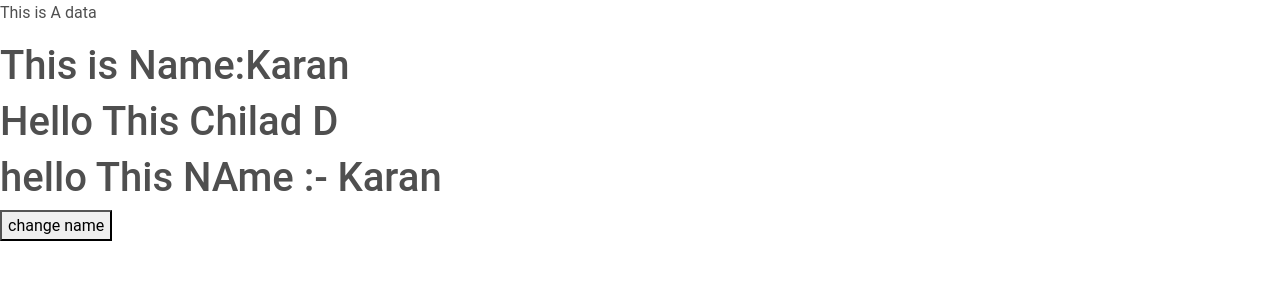
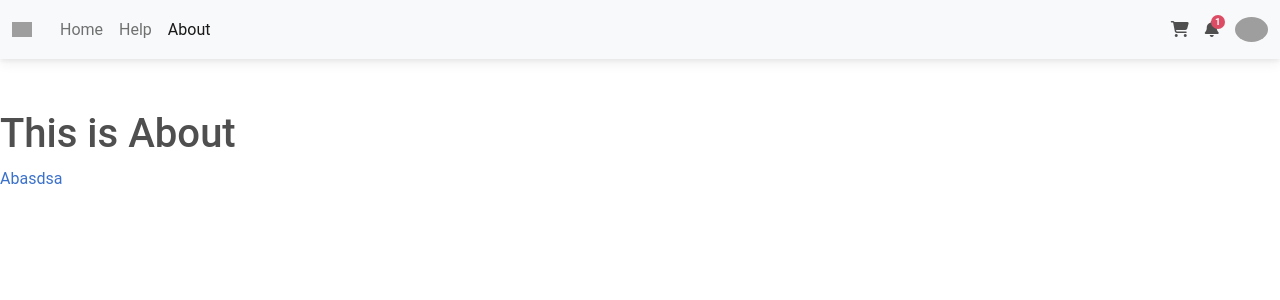
Before and after one commit to Lodhiakash12/Front_end, a React (Create React App) app in the folder PRACTICE/React/demo/: page /About in a window 1280 px wide. Shown: the top 300 px of the page. Built offline with nearby package versions, Linux system fonts and the light colour scheme; grey boxes are pictures that could not be loaded.

Commit message:
file name

```diff
--- a/PRACTICE/React/demo/package.json
+++ b/PRACTICE/React/demo/package.json
@@ -21,6 +21,7 @@
     "react": "^18.2.0",
     "react-bootstrap": "^2.10.10",
     "react-dom": "^18.2.0",
+    "react-router-dom": "^7.6.1",
     "react-scripts": "^5.0.1",
     "styled-components": "^6.1.18",
     "web-vitals": "^2.1.4"
--- a/PRACTICE/React/demo/src/App.js
+++ b/PRACTICE/React/demo/src/App.js
@@ -16,10 +16,15 @@ import Usecard from "./Useeffect/Usecard";
 import Usecart from "./Useeffect/Usecart";
 import Muinav from "./Bootstrap/Muinav";
 import Mainstate from "./Usecontext/Mainstate";
+import Home from "./Layout/Pages/Home";
+import Help from "./Layout/Pages/Help";
+import About from "./Layout/Pages/About";
+import { BrowserRouter, Route, Routes } from "react-router-dom";
 
 
 function App() {
   return (
+    <BrowserRouter>
       <div>
         {/* <h1>hello this App data</h1> */}
         {/* <h1>hello this h1</h1> */}
@@ -39,12 +44,26 @@ function App() {
         {/* <Usecart /> */}
         {/* <Muinav /> */}
 
-      <Mainstate />
+        {/* <Mainstate /> */}
 
 
 
 
-    </div>
+        <Routes>
+
+          <Route path="/" element={<Home />} />
+          <Route path="/Help" element={<Help />} />
+          <Route path="/About" element={<About />} />
+
+
+
+        </Routes>
+
+
+
+
+
+      </div></BrowserRouter>
   )
 }
 
--- /dev/null
+++ b/PRACTICE/React/demo/src/Layout/Common/Header.jsx
@@ -0,0 +1,94 @@
+import React from 'react'
+import { NavLink } from 'react-router-dom'
+
+function Header() {
+    return (
+        <div >
+            <div>
+
+                <nav className="navbar navbar-expand-lg bg-body-tertiary">
+                    {/* Container wrapper */}
+                    <div className="container-fluid">
+                        {/* Toggle button */}
+                        <button data-mdb-collapse-init className="navbar-toggler" type="button" data-mdb-target="#navbarSupportedContent" aria-controls="navbarSupportedContent" aria-expanded="false" aria-label="Toggle navigation">
+                            <i className="fas fa-bars" />
+                        </button>
+                        {/* Collapsible wrapper */}
+                        <div className="collapse navbar-collapse" id="navbarSupportedContent">
+                            {/* Navbar brand */}
+                            <a className="navbar-brand mt-2 mt-lg-0" href="#">
+                                <img src="https://mdbcdn.b-cdn.net/img/logo/mdb-transaprent-noshadows.webp" height={15} alt="MDB Logo" loading="lazy" />
+                            </a>
+                            {/* Left links */}
+                            <ul className="navbar-nav me-auto mb-2 mb-lg-0">
+                                <li className="nav-item">
+                                    <NavLink className="nav-link" to="/">Home</NavLink>
+                                </li>
+                                <li className="nav-item">
+                                    <NavLink className="nav-link" to="/Help">Help</NavLink>
+                                </li>
+                                <li className="nav-item">
+                                    <NavLink className="nav-link" to="/About">About</NavLink>
+                                </li>
+
+                            </ul>
+                            {/* Left links */}
+                        </div>
+                        {/* Collapsible wrapper */}
+                        {/* Right elements */}
+                        <div className="d-flex align-items-center">
+                            {/* Icon */}
+                            <a className="text-reset me-3" href="#">
+                                <i className="fas fa-shopping-cart" />
+                            </a>
+                            {/* Notifications */}
+                            <div className="dropdown">
+                                <a data-mdb-dropdown-init className="text-reset me-3 dropdown-toggle hidden-arrow" href="#" id="navbarDropdownMenuLink" role="button" aria-expanded="false">
+                                    <i className="fas fa-bell" />
+                                    <span className="badge rounded-pill badge-notification bg-danger">1</span>
+                                </a>
+                                <ul className="dropdown-menu dropdown-menu-end" aria-labelledby="navbarDropdownMenuLink">
+                                    <li>
+                                        <a className="dropdown-item" href="#">Some news</a>
+                                    </li>
+                                    <li>
+                                        <a className="dropdown-item" href="#">Another news</a>
+                                    </li>
+                                    <li>
+                                        <a className="dropdown-item" href="#">Something else here</a>
+                                    </li>
+                                </ul>
+                            </div>
+                            {/* Avatar */}
+                            <div className="dropdown">
+                                <a data-mdb-dropdown-init className="dropdown-toggle d-flex align-items-center hidden-arrow" href="#" id="navbarDropdownMenuAvatar" role="button" aria-expanded="false">
+                                    <img src="https://mdbcdn.b-cdn.net/img/new/avatars/2.webp" className="rounded-circle" height={25} alt="Black and White Portrait of a Man" loading="lazy" />
+                                </a>
+                                <ul className="dropdown-menu dropdown-menu-end" aria-labelledby="navbarDropdownMenuAvatar">
+                                    <li>
+                                        <a className="dropdown-item" href="#">My profile</a>
+                                    </li>
+                                    <li>
+                                        <a className="dropdown-item" href="#">Settings</a>
+                                    </li>
+                                    <li>
+                                        <a className="dropdown-item" href="#">Logout</a>
+                                    </li>
+                                </ul>
+                            </div>
+                        </div>
+                        {/* Right elements */}
+                    </div>
+                    {/* Container wrapper */}
+                </nav>
+                {/* Navbar
+*/}
+
+
+            </div>
+
+        </div>
+    )
+}
+
+export default Header
--- /dev/null
+++ b/PRACTICE/React/demo/src/Layout/Pages/About.jsx
@@ -0,0 +1,30 @@
+import React from 'react'
+import Header from '../Common/Header'
+import About1 from './About1'
+
+function About() {
+  return (
+    <div>
+
+
+      <Header />
+
+      <br />
+      <br />
+
+
+      <h1>This is About</h1>
+
+      <a href="About1">Abasdsa</a>
+
+
+
+
+
+
+
+    </div>
+  )
+}
+
+export default About
--- /dev/null
+++ b/PRACTICE/React/demo/src/Layout/Pages/About1.jsx
@@ -0,0 +1,13 @@
+import React from 'react'
+
+function About1() {
+  return (
+    <div>
+
+        <h1>This is About 1</h1>
+
+    </div>
+  )
+}
+
+export default About1
--- /dev/null
+++ b/PRACTICE/React/demo/src/Layout/Pages/Help.jsx
@@ -0,0 +1,16 @@
+import React from 'react'
+import Header from '../Common/Header'
+
+function Help() {
+  return (
+    <div>
+      <Header />
+
+      <br />
+      <br />
+      <h1>This is Help</h1>
+    </div>
+  )
+}
+
+export default Help
--- /dev/null
+++ b/PRACTICE/React/demo/src/Layout/Pages/Home.jsx
@@ -0,0 +1,19 @@
+import React from 'react'
+import Header from '../Common/Header'
+
+function Home() {
+  return (
+    <div>
+
+        <Header />
+
+        <br />
+        <br />
+
+        <h1>This is Home</h1>
+
+    </div>
+  )
+}
+
+export default Home
```
Also changed, not shown: PRACTICE/React/demo/src/Layout/Pages/About2.jsx (added, +11 -0 lines), PRACTICE/React/demo/src/index.js (+4 -4 lines), 1 other file (tests, documents, lock files or other folders). Lines whose indentation alone changed are shown as unchanged.
